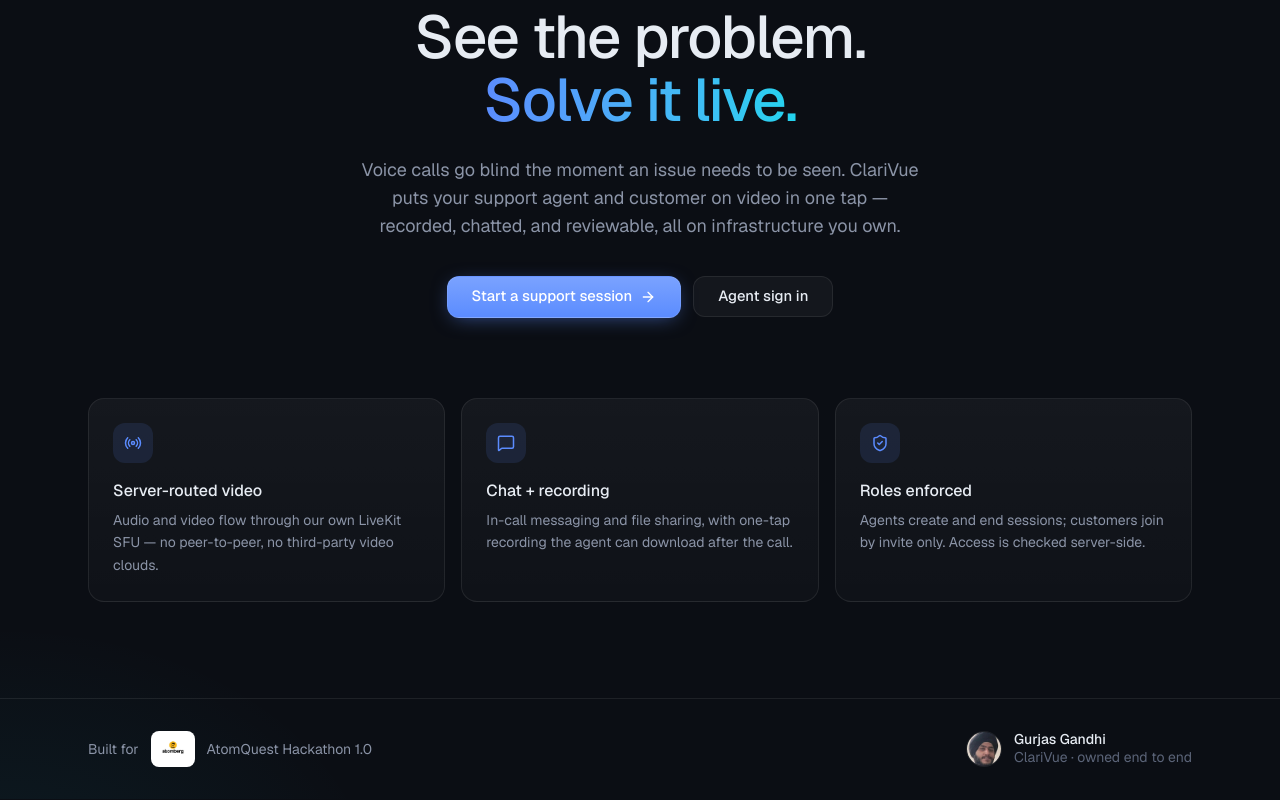
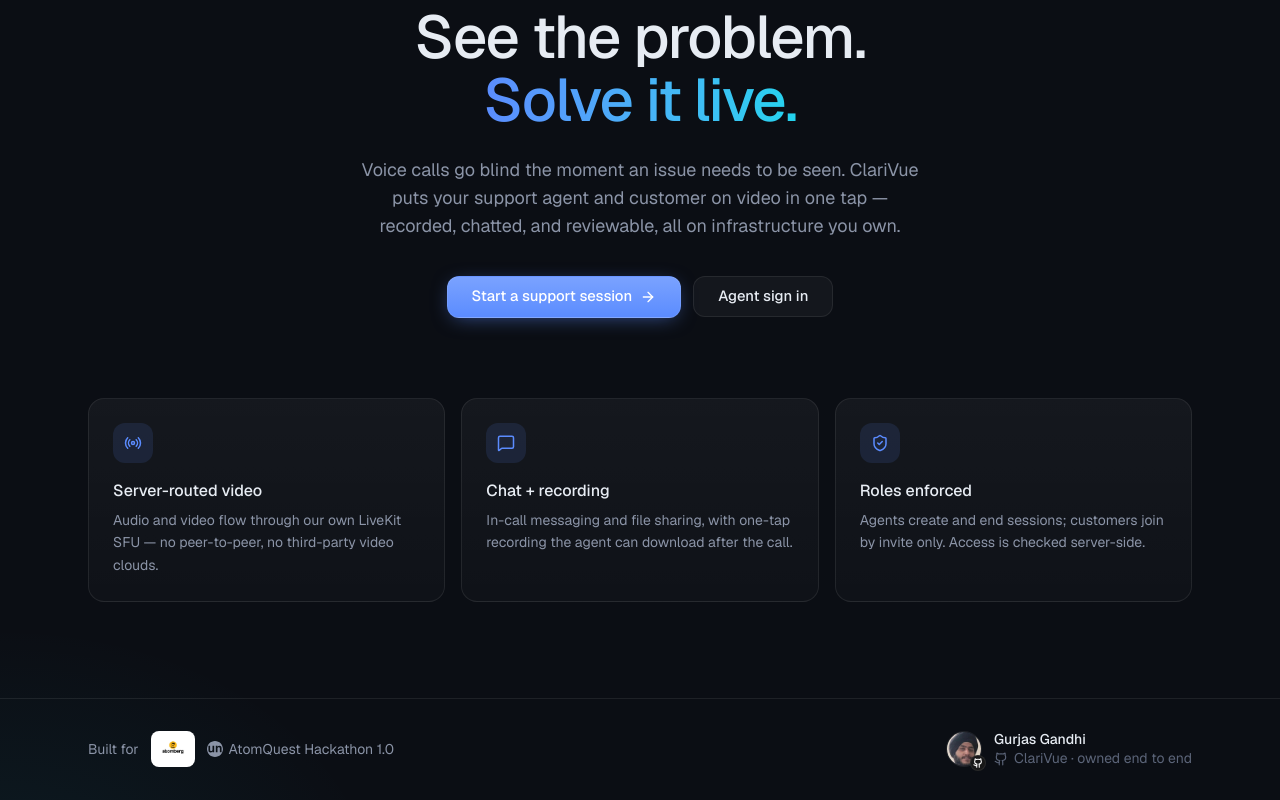
Before and after one commit to Gurjas2112/ClariVue, a Next.js app in the folder apps/web/: page / in a window 1280 px wide. Shown: the part 198-998 px from the top of the page. Built offline with nearby package versions, Linux system fonts and the light colour scheme.

Commit message:
feat: add Unstop and Github links and icons to footer

```diff
--- a/apps/web/app/page.tsx
+++ b/apps/web/app/page.tsx
@@ -73,19 +73,56 @@ export default function Landing() {
             <span className="grid place-items-center bg-white rounded-lg px-2.5 py-1.5">
               <Image src="/atomberg_logo.png" alt="Atomberg" width={92} height={24} className="h-6 w-auto" />
             </span>
+            <a
+              href="https://unstop.com/p/atomquest-hackathon-2026-atomberg-technologies-pvt-ltd-1681528"
+              target="_blank"
+              rel="noopener noreferrer"
+              className="flex items-center gap-1.5 hover:text-white transition-colors"
+            >
+              <svg className="w-4 h-4 fill-current" role="img" viewBox="0 0 24 24" xmlns="http://www.w3.org/2000/svg">
+                <title>Unstop</title>
+                <path d="M12 0C5.394 0 0 5.394 0 12s5.394 12 12 12 12-5.394 12-12S18.606 0 12 0Zm-1.2 16.86H8.303v-1.127c-.715 1.091-1.588 1.552-2.897 1.552-2.085 0-3.248-1.2-3.248-3.333V7.248h2.509v6.182c0 1.164.533 1.722 1.6 1.722 1.224 0 2.012-.752 2.012-1.891V7.236h2.509v9.625zm8.533 0v-5.939c0-1.14-.533-1.721-1.6-1.721-1.224 0-2.012.752-2.012 1.89v5.77h-2.509V7.237h2.497V8.63c.715-1.09 1.588-1.551 2.897-1.551 2.085 0 3.249 1.2 3.249 3.333v6.449z" />
+              </svg>
               <span>AtomQuest Hackathon 1.0</span>
+            </a>
           </div>
           <div className="flex items-center gap-3">
+            <a href="https://github.com/Gurjas2112" target="_blank" rel="noopener noreferrer" className="relative group">
               <Image
                 src="/gurjas.jpeg"
                 alt="Gurjas Gandhi"
                 width={36}
                 height={36}
-              className="rounded-full object-cover w-9 h-9 border border-panel-border"
+                className="rounded-full object-cover w-9 h-9 border border-panel-border group-hover:border-white transition-colors"
               />
-            <div className="text-sm leading-tight">
-              <div className="font-medium">Gurjas Gandhi</div>
-              <div className="text-fg-subtle">ClariVue · owned end to end</div>
+              <span className="absolute -bottom-1 -right-1 bg-neutral-900 text-white p-0.5 rounded-full border border-panel-border flex items-center justify-center">
+                <svg className="w-2.5 h-2.5" viewBox="0 0 24 24" fill="none" stroke="currentColor" strokeWidth="2.5" strokeLinecap="round" strokeLinejoin="round">
+                  <path d="M15 22v-4a4.8 4.8 0 0 0-1-3.5c3 0 6-2 6-5.5.08-1.25-.27-2.48-1-3.5.28-1.15.28-2.35 0-3.5 0 0-1 0-3 1.5-2.64-.5-5.36-.5-8 0C6 2 5 2 5 2c-.3 1.15-.3 2.35 0 3.5A5.403 5.403 0 0 0 4 9c0 3.5 3 5.5 6 5.5-.39.49-.68 1.05-.85 1.65-.17.6-.22 1.23-.15 1.85v4"/>
+                  <path d="M9 18c-4.51 2-5-2-7-2"/>
+                </svg>
+              </span>
+            </a>
+            <div className="text-sm leading-tight flex flex-col gap-0.5">
+              <a
+                href="https://github.com/Gurjas2112"
+                target="_blank"
+                rel="noopener noreferrer"
+                className="font-medium hover:text-white transition-colors flex items-center gap-1"
+              >
+                <span>Gurjas Gandhi</span>
+              </a>
+              <a
+                href="https://github.com/Gurjas2112/ClariVue"
+                target="_blank"
+                rel="noopener noreferrer"
+                className="text-fg-subtle hover:text-white transition-colors flex items-center gap-1.5"
+              >
+                <svg className="w-3.5 h-3.5 inline-block" viewBox="0 0 24 24" fill="none" stroke="currentColor" strokeWidth="2" strokeLinecap="round" strokeLinejoin="round">
+                  <path d="M15 22v-4a4.8 4.8 0 0 0-1-3.5c3 0 6-2 6-5.5.08-1.25-.27-2.48-1-3.5.28-1.15.28-2.35 0-3.5 0 0-1 0-3 1.5-2.64-.5-5.36-.5-8 0C6 2 5 2 5 2c-.3 1.15-.3 2.35 0 3.5A5.403 5.403 0 0 0 4 9c0 3.5 3 5.5 6 5.5-.39.49-.68 1.05-.85 1.65-.17.6-.22 1.23-.15 1.85v4"/>
+                  <path d="M9 18c-4.51 2-5-2-7-2"/>
+                </svg>
+                <span>ClariVue · owned end to end</span>
+              </a>
             </div>
           </div>
         </div>
```
Lines whose indentation alone changed are shown as unchanged.
